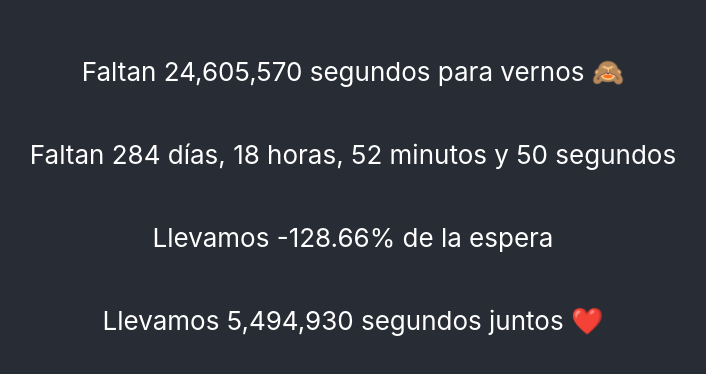
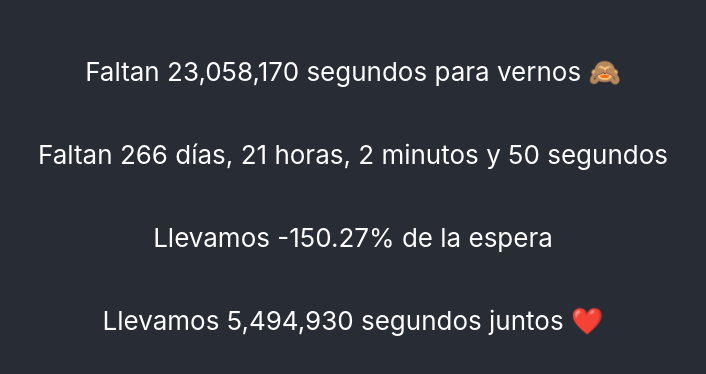
Before and after one commit to szaldivar/time-to, a React (Create React App) app: page / in a window 1280 px wide. Shown: the part 204-578 px from the top of the page, without its empty margins (287-993 px from the left). Built offline with nearby package versions, Linux system fonts and the light colour scheme.

Commit message:
change time to real time will see

```diff
--- a/src/App.js
+++ b/src/App.js
@@ -2,7 +2,7 @@ import { useState, useEffect } from "react";
 import "./App.css";
 
 const DATE_TIME_LAST_SAW = new Date("2022-07-24T12:15:00.000Z").getTime();
-const DATE_TIME_WILL_SEE = new Date("2022-11-26T01:20:00.000Z").getTime();
+const DATE_TIME_WILL_SEE = new Date("2022-11-08T03:30:00.000Z").getTime();
 const DATE_TIME_SINCE = new Date("2021-12-12T16:05:00.000Z").getTime();
 const TOTAL_BETWEEN = DATE_TIME_WILL_SEE - DATE_TIME_LAST_SAW;
 
```
